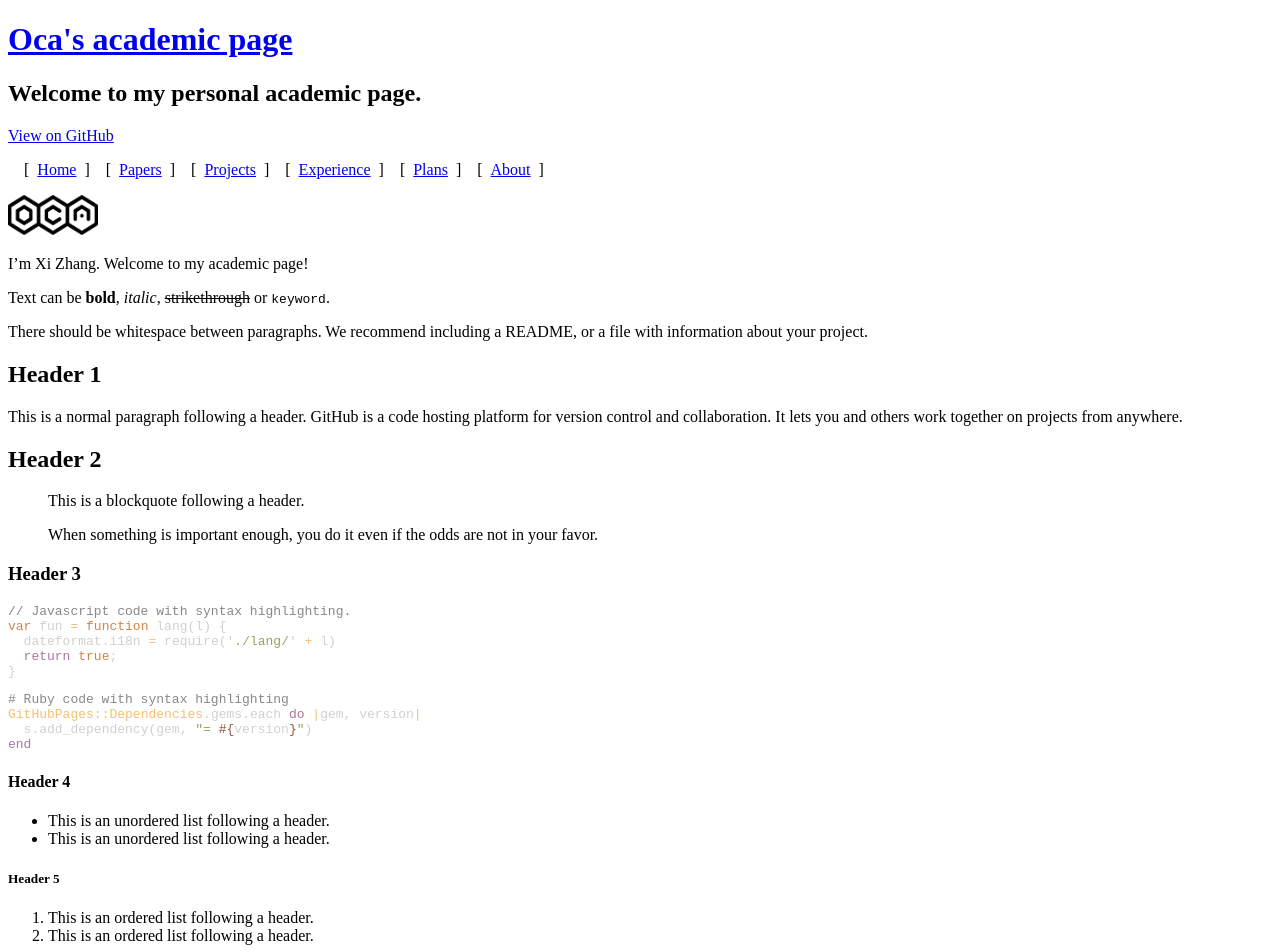
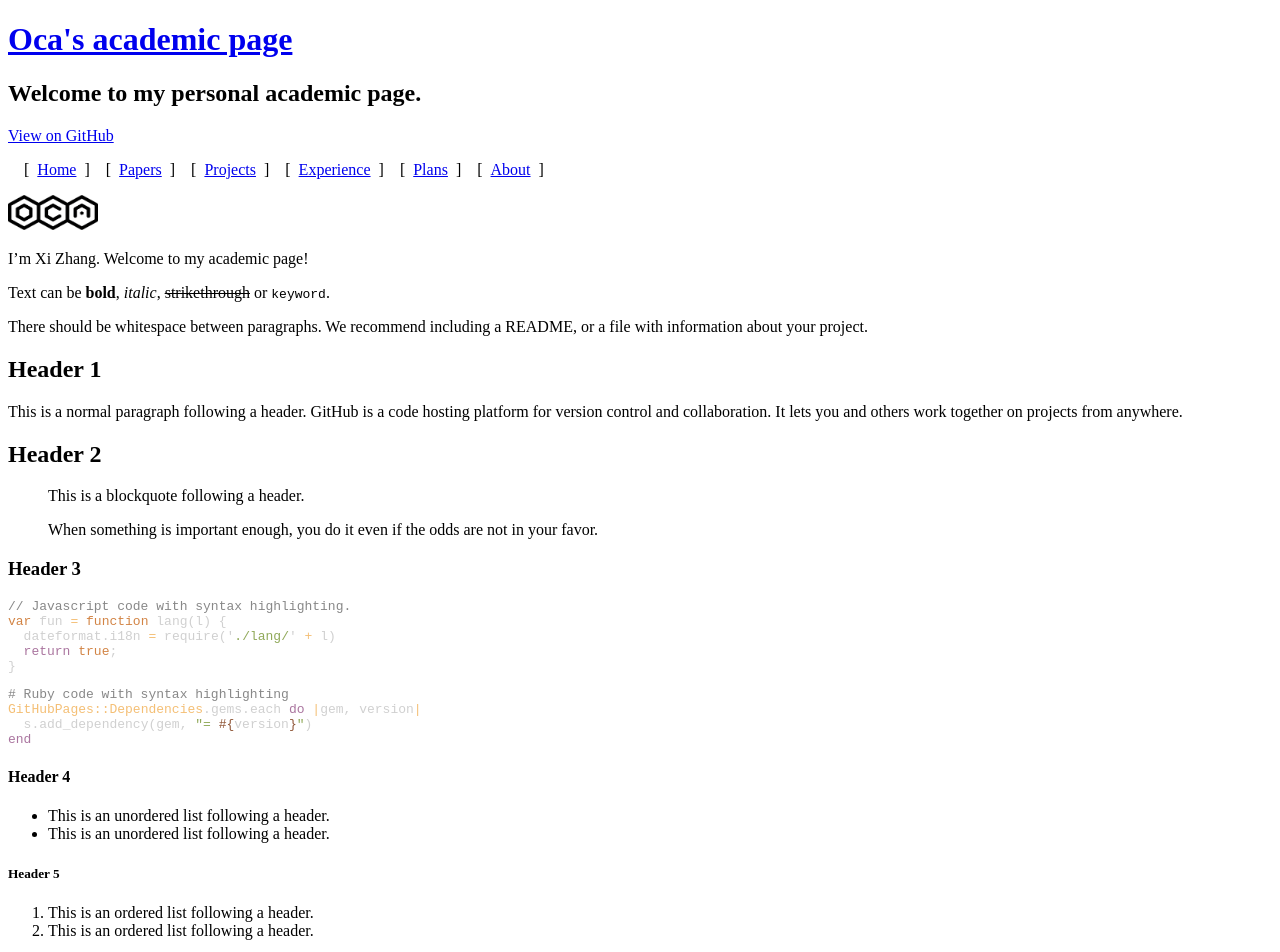
Before and after one commit to oca-john/academic-page, a Jekyll site: the page built from index.md, in a window 1280 px wide. Shown: the top 952 px of the page. Built offline with Jekyll 4.4.1, drawn with Linux system fonts in a browser that asks for light colours.

Commit message:
Update index.md

```diff
--- a/index.md
+++ b/index.md
@@ -4,7 +4,7 @@ layout: default
 
 &emsp;[&ensp;[Home](./index.html)&ensp;]&emsp;[&ensp;[Papers](./publications.html)&ensp;]&emsp;[&ensp;[Projects](./projects.html)&ensp;]&emsp;[&ensp;[Experience](./experience.html)&ensp;]&emsp;[&ensp;[Plans](./plans.html)&ensp;]&emsp;[&ensp;[About](./about.html)&ensp;]&emsp;
 
-<img src="ocas-logo.png" title="logo" height="40" width="90">
+<img src="ocas-logo.png" title="logo" height="35" width="90">
 
 I'm Xi Zhang. Welcome to my academic page!
 
```
